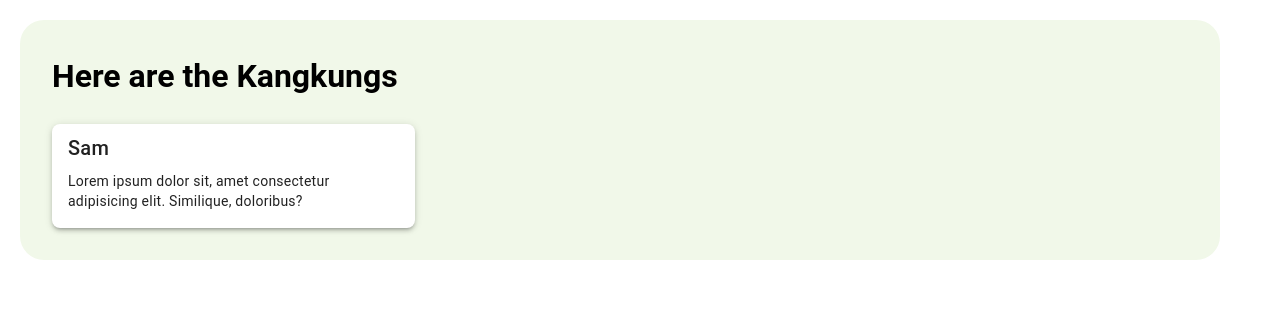
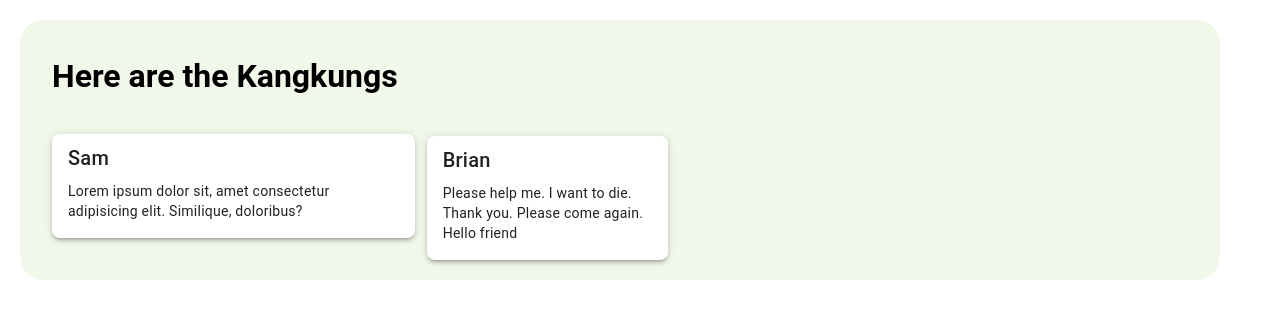
Before and after one commit to sampraslee/group5-test, a Vue app: page / in a window 1280 px wide. Shown: the top 318 px of the page. Built offline with nearby package versions, Linux system fonts and the light colour scheme; a small style sheet from the web is missing.

Commit message:
I've created my v-card

```diff
--- a/src/pages/brian.vue
+++ /dev/null
@@ -1,10 +0,0 @@
-<v-row class="mt-3" align="center">
-    <v-col cols="4">
-      <v-card class="elevation-3 rounded-lg">
-        <v-card-title>Brian</v-card-title>
-        <v-card-text
-          >Please help me. I want to die. Thank you. Please come again. Hello friend</v-card-text
-        >
-      </v-card>
-    </v-col>
-  </v-row>
--- a/src/pages/index.vue
+++ b/src/pages/index.vue
@@ -11,6 +11,16 @@
           >
         </v-card>
       </v-col>
+  <v-row class="mt-3" align="center">
+    <v-col cols="4">
+      <v-card class="elevation-3 rounded-lg">
+        <v-card-title>Brian</v-card-title>
+        <v-card-text
+          >Please help me. I want to die. Thank you. Please come again. Hello friend</v-card-text
+        >
+      </v-card>
+    </v-col>
+  </v-row>
       <!-- Insert a new column here containing your v-card -->
     </v-row>
   </v-container>
```
